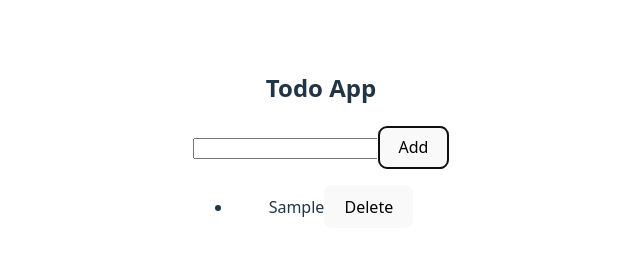
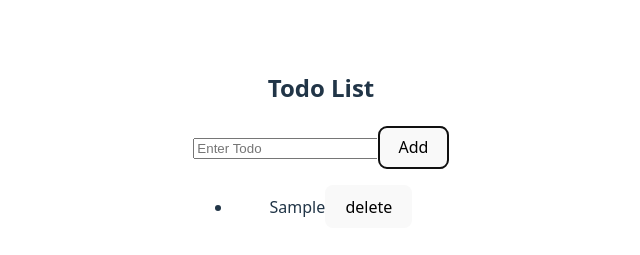
Before and after one commit to Shivam8449/complte-react-revision, a React (Vite) app in the folder todorev/: page / in a window 1280 px wide. Both pictures are taken after typing "Sample" into the empty fields and a click on the button "Add". Shown: the part 253-508 px from the top of the page, without its empty margins (319-959 px from the left). Built offline with nearby package versions, Linux system fonts and the light colour scheme.

Commit message:
practice

```diff
--- a/todorev/src/TodoList.jsx
+++ b/todorev/src/TodoList.jsx
@@ -2,7 +2,7 @@ import React, { useState } from 'react'
 import { useTodos } from './TodoContext'
 
 const TodoList = () => {
-  const {todos, addTodo, toggleTodo, deleteTodo} = useTodos()
+  const {todos,addTodo,toggleTodo,deleteTodo} = useTodos()
   const [text, setText] = useState('')
 
   const handleAdd = ()=>{
@@ -11,15 +11,16 @@ const TodoList = () => {
   }
   return (
     <div>
-      <h2>Todo App</h2>
+      <h2>Todo List</h2>
       <input
       value={text}
       onChange={(e)=>setText(e.target.value)}
-       type="text" />
+      placeholder='Enter Todo'
+      />
 
-       <button onClick={handleAdd}>Add</button>
+      <button onClick={handleAdd}>Add</button>
 
-       <ul>
+      <ul>
         {todos.map((todo)=>(
           <li key={todo.id}>
             <span onClick={()=>toggleTodo(todo.id)}
@@ -27,10 +28,10 @@ const TodoList = () => {
               >
                 {todo.text}
             </span>
-            <button onClick={()=>deleteTodo(todo.id)}>Delete</button>
+            <button onClick={()=>deleteTodo(todo.id)}>delete</button>
           </li>
         ))}
-       </ul>
+      </ul>
     </div>
   )
 }
```
Also changed, not shown: todorev/src/TodoContext.jsx (+7 -5 lines).
